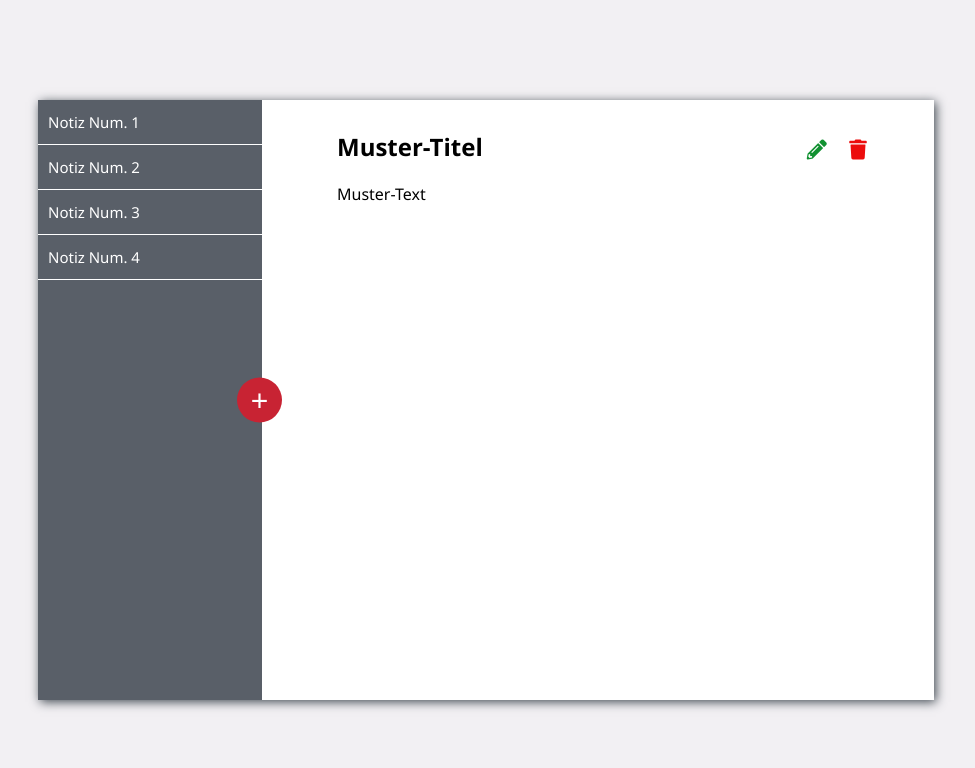
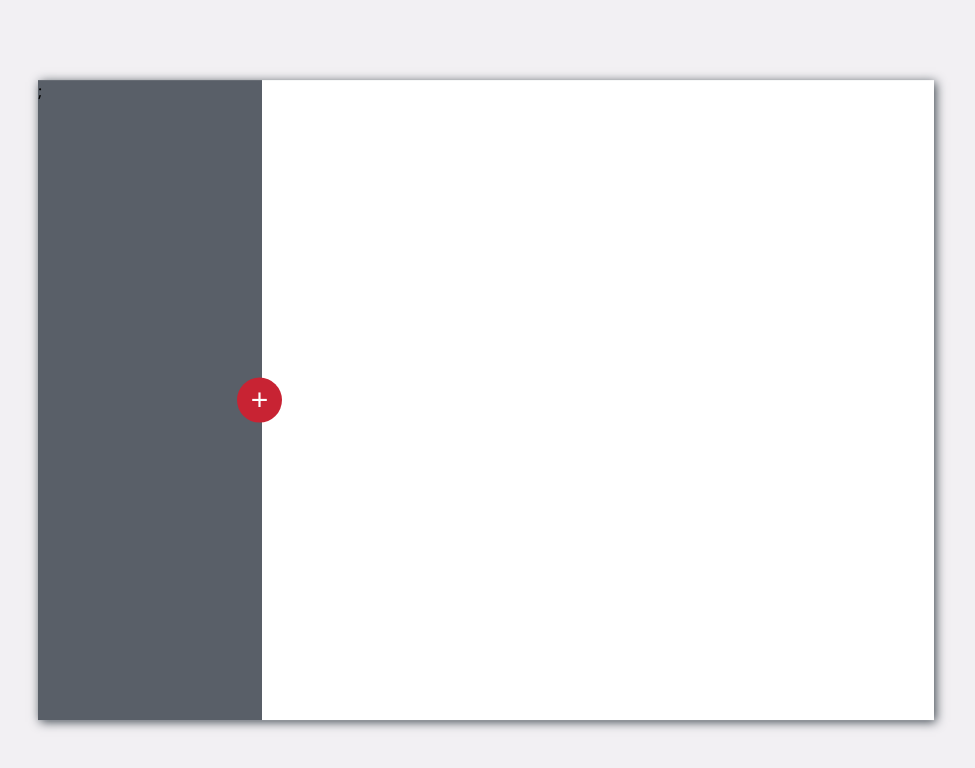
Before and after one commit to YaserObeid/note_list_react, a React (Create React App) app: page / in a window 1280 px wide. Shown: the top 768 px of the page, without its empty margins (154-1129 px from the left). Built offline with nearby package versions, Linux system fonts and the light colour scheme.

Commit message:
notesList in side´bar

```diff
--- a/src/App.css
+++ b/src/App.css
@@ -59,7 +59,7 @@ body {
 }
 
 .note-item.active {
-  background-color: #eeecf0bd;
+  background-color: #c82333;
 }
 
 .form-input {
--- a/src/App.js
+++ b/src/App.js
@@ -1,5 +1,9 @@
 import React, { useState } from "react";
 import Preview from "./components/Preview";
+import Message from "./components/Message";
+import NotesContainer from "./components/Notes/NotesContainer";
+import NotesList from "./components/Notes/NotesList";
+import Note from "./components/Notes/Note";
 import "./App.css";
 
 function App() {
@@ -33,7 +37,9 @@ function App() {
     setContent('');
     setTitle('');
   };
-  //to view (add new note)
+  // to select a note
+  const selectedNoteHandler = (notId)=> setSelectedNote(notId);
+  //to view ( form: add new note)
   const getAddNote = () => {
     return (
       <div>
@@ -66,6 +72,16 @@ function App() {
   };
   // to view the content of selected Note
   const getPreview = () => {
+    if (notes.length === 0) {
+      return <Message messageTitle="es git keine Notizen" />;
+    }
+
+    if (!selectedNote) {
+      return <Message messageTitle="Bitte, Notiz auswählen" />;
+    }
+
+    const note = notes.find((note) => note.id === selectedNote);
+
     return (
       <div>
         <div className="note-operations">
@@ -77,8 +93,8 @@ function App() {
           </a>
         </div>
         <div>
-          <h2>Muster-Titel</h2>
-          <p>Muster-Text</p>
+          <h2>{note.title}</h2>
+          <p>{note.content}</p>
         </div>
       </div>
     );
@@ -87,17 +103,19 @@ function App() {
   const addNoteHandler = () => setCreating(true);
   return (
     <div className="App">
-      <div className="notes-section">
-        <ul className="notes-list">
-          <li className="note-item">Notiz Num. 1</li>
-          <li className="note-item">Notiz Num. 2</li>
-          <li className="note-item">Notiz Num. 3</li>
-          <li className="note-item">Notiz Num. 4</li>
-        </ul>
-        <button className="add-btn" onClick={addNoteHandler}>
-          +
-        </button>
-      </div>
+      <NotesContainer>
+        <NotesList>
+          {notes.map( note =>
+          <Note key ={note.id}
+            title={note.title}
+            active ={note.id === selectedNote}
+            clickedNote = {()=> selectedNoteHandler(note.id)}
+            />)};
+
+
+        <button className="add-btn" onClick={addNoteHandler}>+</button>
+        </NotesList>
+      </NotesContainer>
       <Preview className="preview-section">
         {creating ? getAddNote() : getPreview()}
       </Preview>
--- /dev/null
+++ b/src/components/Message/index.js
@@ -0,0 +1,9 @@
+import React from 'react';
+
+const Message = (props)=>(
+    <h2 className="center">
+        {props.messagtitle}
+    </h2>
+);
+
+export default Message;
--- /dev/null
+++ b/src/components/Notes/Note.js
@@ -0,0 +1,12 @@
+import React from "react";
+
+const Note = (props) => {
+  const { title, active, clickedNote } = props;
+  return (
+    <li className={`note-item ${active && "active"}`} onClick={clickedNote}>
+      {title}
+    </li>
+  );
+};
+
+export default Note;
--- /dev/null
+++ b/src/components/Notes/NotesContainer.js
@@ -0,0 +1,8 @@
+import react from 'react';
+
+const NotesContainer = (props)=> (
+    <div className="notes-section">
+        {props.children}
+    </div>
+)
+export default NotesContainer;
--- /dev/null
+++ b/src/components/Notes/NotesList.js
@@ -0,0 +1,9 @@
+import React from 'react'
+
+const NotesList = (props) =>(
+    <ul className="notes-list">
+         {props.children}
+    </ul>
+)
+
+export default NotesList;
--- a/src/components/Preview/index.js
+++ b/src/components/Preview/index.js
@@ -1,9 +1,9 @@
 import React from 'react'
 
 const Preview = (props)=> (
-  <div className="preview-section">
+  <h2 className="preview-section">
       {props.children}
-  </div>
+  </h2>
 );
 
 export default Preview;
```
